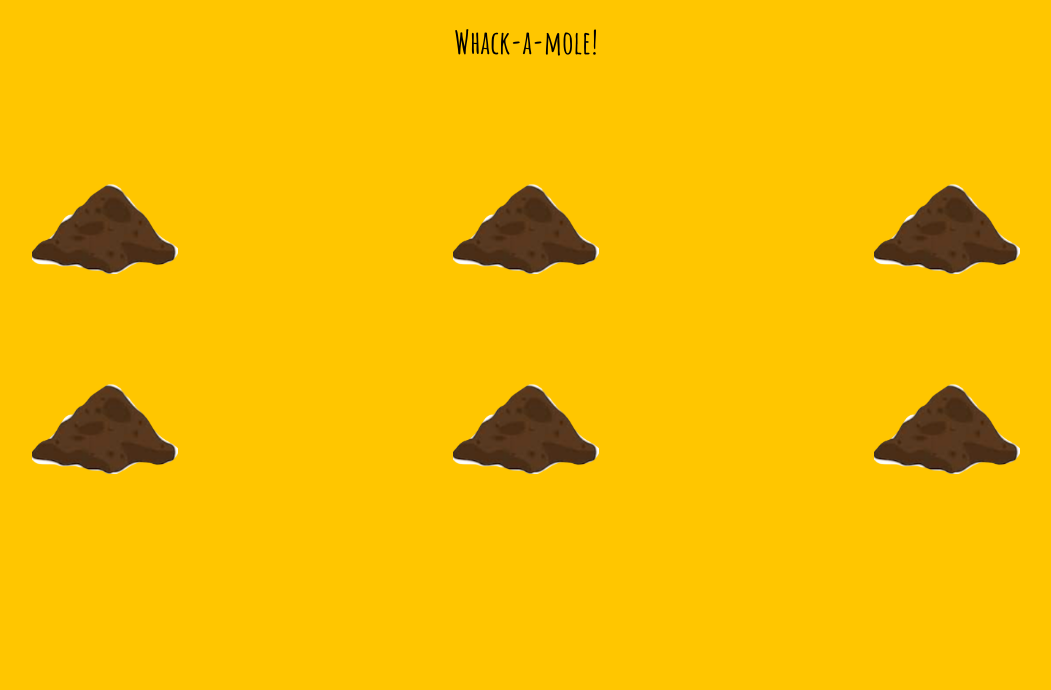
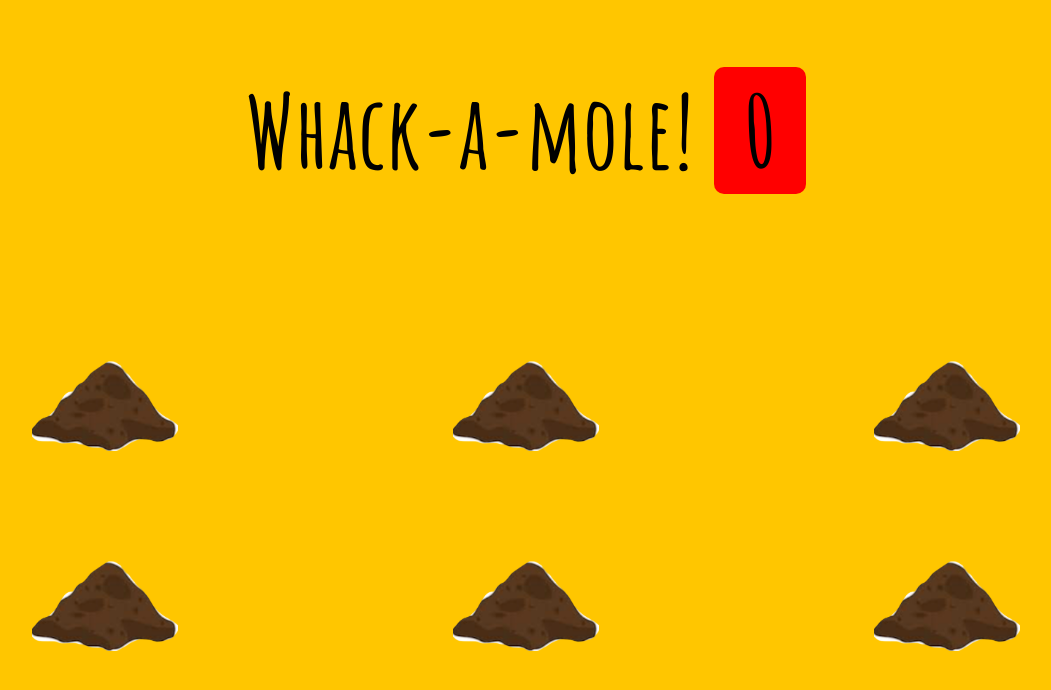
Before and after one commit to paosch/Whack-a-mole, a plain HTML site: page index.html in a window 1280 px wide. Shown: the whole page, without its empty margins (114-1165 px from the left). Drawn offline with Linux system fonts and the light colour scheme.

Commit message:
Add scoreboard and mole divs

```diff
--- a/index.html
+++ b/index.html
@@ -5,25 +5,25 @@
 </head>
 
 <body>
-  <h1>Whack-a-mole!</h1>
+  <h1>Whack-a-mole!<span class="score">0</span></h1>
   <div class="game">
     <div class="hole hole1">
-
+      <div class="mole"></div>
     </div>
     <div class="hole hole2">
-
+      <div class="mole"></div>
     </div>
     <div class="hole hole3">
-
+      <div class="mole"></div>
     </div>
     <div class="hole hole4">
-
+      <div class="mole"></div>
     </div>
     <div class="hole hole5">
-
+      <div class="mole"></div>
     </div>
     <div class="hole hole6">
-
+      <div class="mole"></div>
     </div>
   </div>
 </body>
--- a/style.css
+++ b/style.css
@@ -1,7 +1,8 @@
 @import url('https://fonts.googleapis.com/css?family=Amatic+SC:700&display=swap');
 
 html {
-background: #ffc600;
+  font-size: 10px;
+  background: #ffc600;
 }
 
 body {
@@ -10,14 +11,21 @@ body {
 }
 
 h1 {
-  font-size: 100px:
+  font-size: 10rem;
+}
+
+.score {
+  background: red;
+  padding: 0 3rem;
+  margin-left: 2rem;
+  border-radius: 1rem;
 }
 
 .game {
+  display: flex;
+  flex-wrap: wrap;
   padding-top: 100px;
   height: 400px;
-  display: flex;
-  flex-wrap: wrap;
 }
 
 .hole {
```
